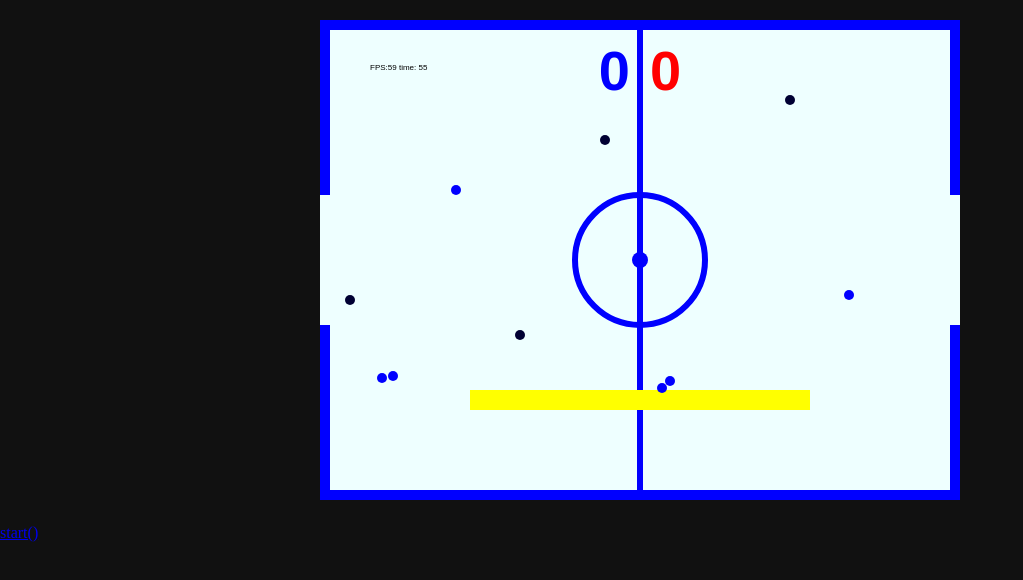
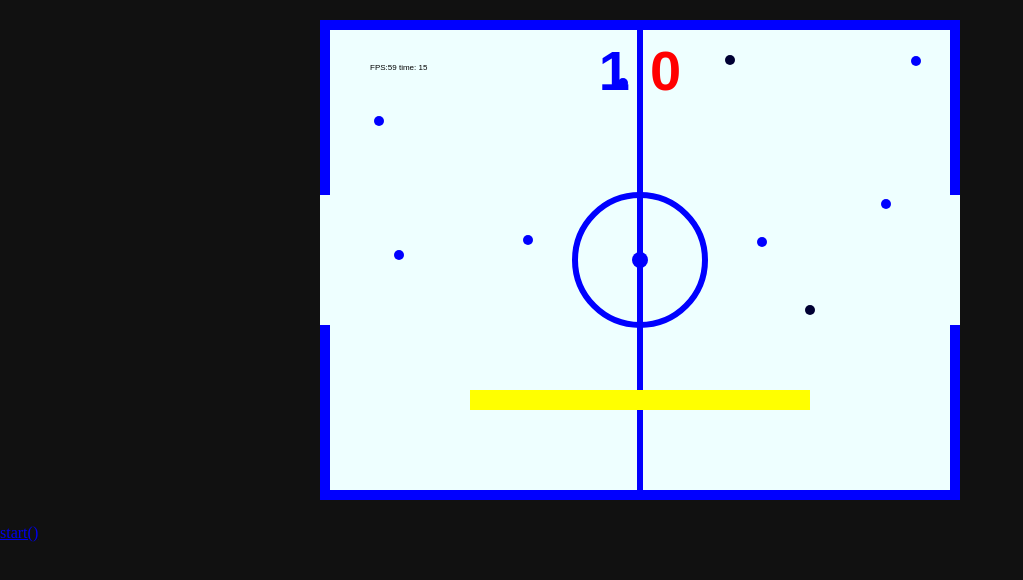
Before and after one commit to panshadow/netpong, a plain HTML site: page index.html in a window 1280 px wide. Shown: the whole page, without its empty margins (0-1023 px from the left). Drawn offline with Linux system fonts and the light colour scheme.

Commit message:
some little updates

```diff
--- a/index.html
+++ b/index.html
@@ -10,7 +10,7 @@ var np = new NetPong({
   pnum: 10,
   bgBoard: '#eeffff',
   fgPuck: '#000033',
-  ptime:60
+  ptime: 20
 });
 $(function(){
   np.start();
--- a/script.js
+++ b/script.js
@@ -396,8 +396,8 @@
       var ey = [15,opt.height-15];
       for( var i=0,n=puck.length;i<n;i++){
         puck[i].move();
-        var r = 100+Math.round(Math.random()*100);
-        var a = (Math.random()*4 - 2)*Math.PI/3;
+        var r = 200+Math.round(Math.random()*100);
+        var a = Math.PI*(Math.random()/2-3/4);
         var vx = Math.round(r*Math.cos(a));
         var vy = Math.round(r*Math.sin(a));
         //var color = Math.round(Math.sqrt(vx*vx+vy*vy));
```
